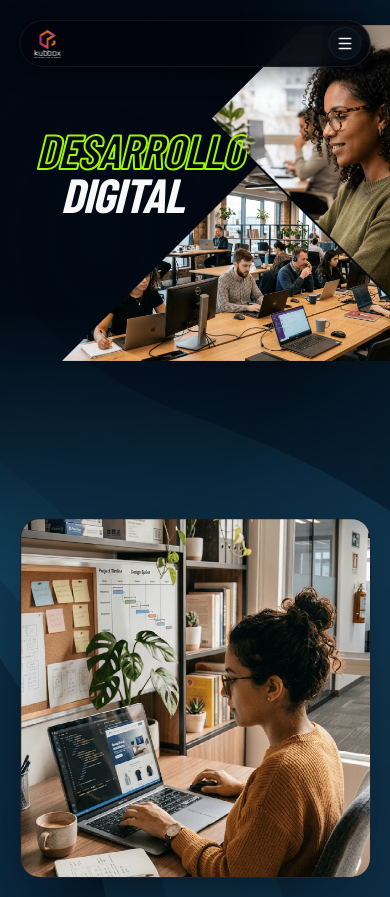
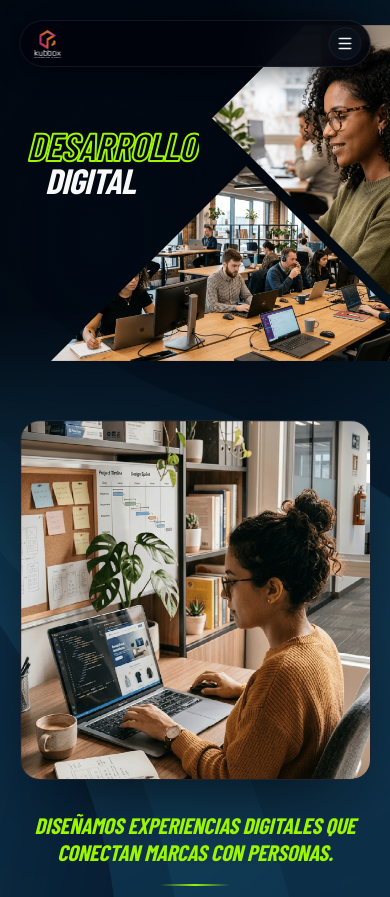
Before and after one commit to kubbox-dev/sitio_kubbox, a React (Vite) app: page /servicios/desarrollo-digital in a window 390 px wide. Shown: the top 897 px of the page. Built offline with nearby package versions, Linux system fonts and the light colour scheme; a web font is replaced by a local one.

Commit message:
style: adjust positioning and text sizing in DigitalHeroSection and DigitalServicesSection for improved layout and responsiveness

```diff
--- a/src/components/sections/desarrollo-digital/DigitalHeroSection.jsx
+++ b/src/components/sections/desarrollo-digital/DigitalHeroSection.jsx
@@ -84,7 +84,7 @@ export default function DigitalHeroSection() {
           alt=""
           className="
             absolute
-            left-[16%]
+            left-[13%]
             bottom-[40%]
             h-[35%]
             w-auto
@@ -107,7 +107,7 @@ export default function DigitalHeroSection() {
           px-[clamp(1.5rem,6vw,5rem)]
           pt-10
           min-[1280px]:mt-[-25rem]
-          ml-2 min-[1280px]:ml-50
+          ml-0 min-[1280px]:ml-50
         "
       >
         <div className="overflow-hidden">
@@ -123,7 +123,8 @@ export default function DigitalHeroSection() {
               m-0
               leading-[0.92]
               tracking-[-0.025em]
-              text-[clamp(3rem,8vw,7.5rem)]
+              text-[clamp(2.2rem,10vw,8rem)]
+              min-[1280px]:text-[clamp(4rem,7vw,7.5rem)]
               px-[0.08em]
             "
             style={NEON_STYLE}
@@ -145,7 +146,8 @@ export default function DigitalHeroSection() {
               m-0
               leading-[0.92]
               tracking-[-0.025em]
-              text-[clamp(3rem,8vw,7.5rem)]
+              text-[clamp(2.2rem,6vw,4rem)]
+              min-[1280px]:text-[clamp(4rem,7vw,7.5rem)]
               ml-[0.6em]
               min-[1280px]:ml-[0.85em]
             "
--- a/src/components/sections/desarrollo-digital/DigitalServicesSection.jsx
+++ b/src/components/sections/desarrollo-digital/DigitalServicesSection.jsx
@@ -16,7 +16,7 @@ export default function DigitalServicesSection() {
 
   return (
     <section
-      className="mt-[clamp(-150px,-58vw,-248px)] min-[1280px]:mt-0"
+      className="mt-[clamp(-328px,-58vw,-248px)] min-[1280px]:mt-0"
       style={{ position: 'relative', paddingBlock: 'clamp(3rem, 7vw, 6.5rem)' }}
     >
       <div
```
